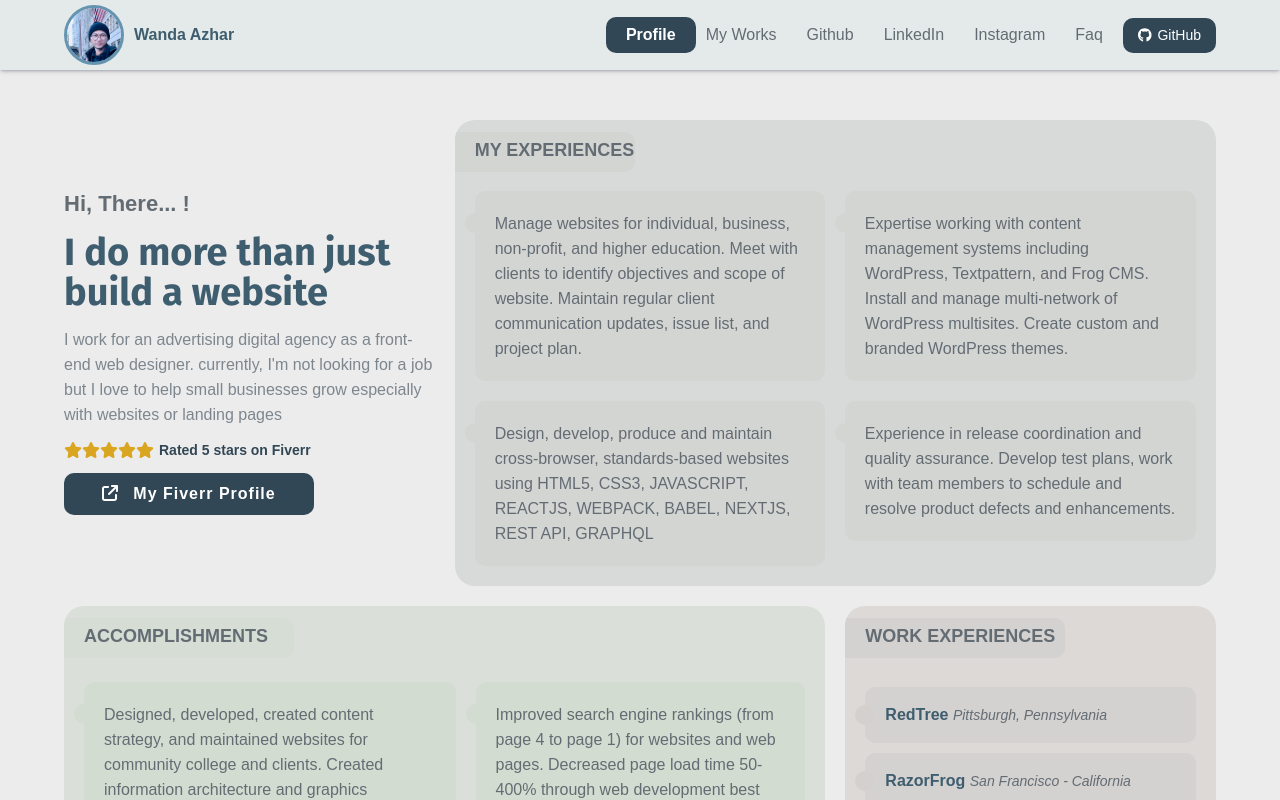
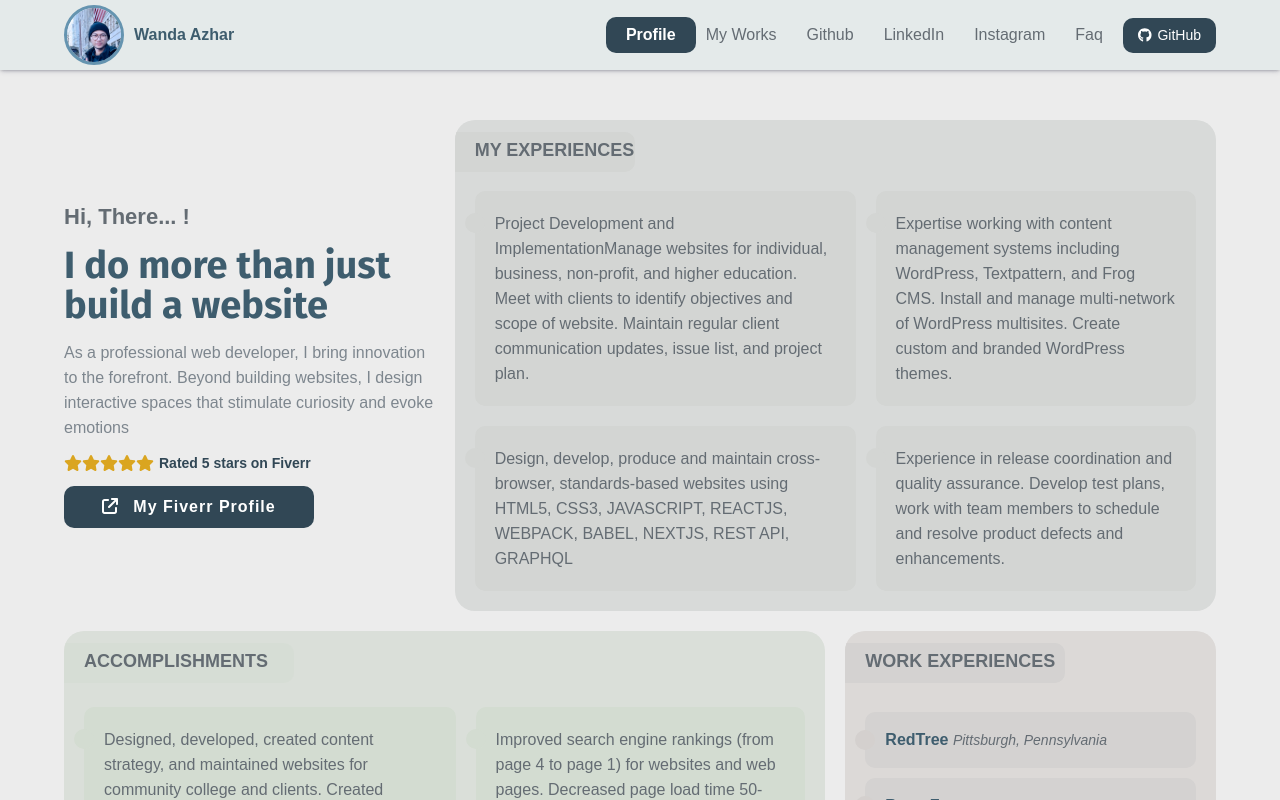
Before and after one commit to wandaazhar007/portfolio, a Next.js app: page / in a window 1280 px wide. Shown: the top 800 px of the page. Built offline with nearby package versions, Linux system fonts and the light colour scheme; a web font is replaced by a local one.

Commit message:
refactor code

```diff
--- a/app/components/experiences/Experiences.tsx
+++ b/app/components/experiences/Experiences.tsx
@@ -13,6 +13,7 @@ const Experiences: React.FC = () => {
               whileInView={{ opacity: 1, scale: 1, y: 0 }}
               transition={{ duration: 1 }}
             >
+              <span className="point">Project Development and Implementation</span>
               Manage websites for individual, business, non-profit, and higher education. Meet with clients to identify objectives and scope of website. Maintain regular client communication updates, issue list, and project plan.
             </motion.li>
             <motion.li
--- a/app/components/experiences/experiences.scss
+++ b/app/components/experiences/experiences.scss
@@ -66,7 +66,15 @@
         position: absolute;
         left: -1rem;
         top: 2.2rem;
+
+        .point {
+          span {
+            display: block;
+            color: salmon;
+          }
+        }
       }
+
     }
 
   }
--- a/app/components/headline/Headline.tsx
+++ b/app/components/headline/Headline.tsx
@@ -24,7 +24,9 @@ const Headline: React.FC = () => {
         whileInView={{ opacity: 1, scale: 1, x: 0 }}
         transition={{ duration: 1 }}
       >
-        I work for an advertising digital agency as a front-end web designer. currently, I&apos;m not looking for a job but I love to help small businesses grow especially with websites or landing pages
+        As a professional web developer, I bring innovation to the forefront. Beyond building websites, I design interactive spaces that stimulate curiosity and evoke emotions
+        {/* and encourage meaningful interactions for users. */}
+        {/* I work for an advertising digital agency as a front-end web designer. currently, I&apos;m not looking for a job but I love to help small businesses grow especially with websites or landing pages */}
       </motion.p>
       <motion.div
         initial={{ opacity: 0, scale: 1, y: 100 }}
```
